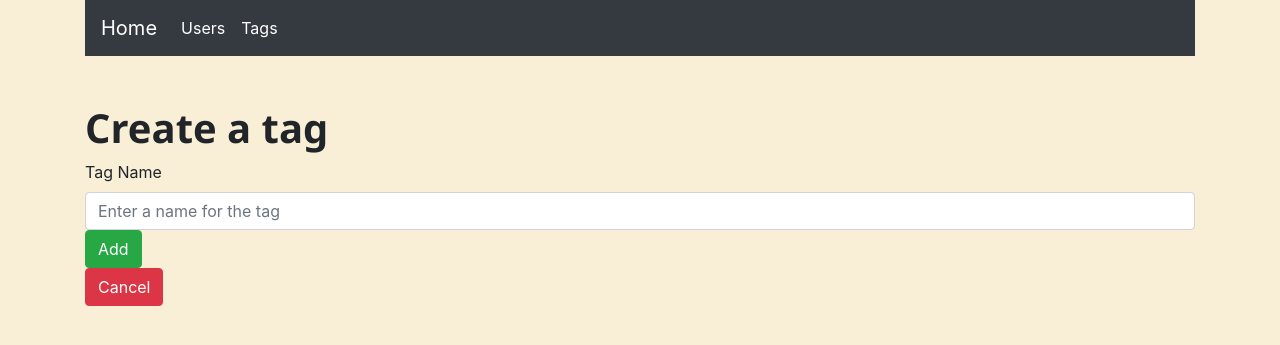
After one commit to nathanmass1/blogly, a Flask app: page /tags/new in a window 1280 px wide. The commit adds this page. Shown: the top 345 px of the page. Run offline with Flask 2, Linux system fonts and the light colour scheme; some libraries are stand-ins or nearby versions.

Commit message:
step three completed

```diff
--- a/app.py
+++ b/app.py
@@ -1,6 +1,6 @@
 """Blogly application."""
 from flask import Flask, request, render_template, redirect, flash, session
-from models import db, connect_db, User, Post
+from models import db, connect_db, User, Post, Tag, PostTag
 import datetime
 # from flask_debugtoolbar import DebugToolbarExtension
 
@@ -15,7 +15,6 @@ db.create_all()
 
 # debug = DebugToolbarExtension(app)
 app.config['DEBUG_TB_INTERCEPT_REDIRECTS'] = False
-
 
 @app.route("/")
 def home_page():
@@ -35,6 +34,7 @@ def user_page():
 
 @app.route("/users/new")
 def new_user_page():
+
 
     return render_template("add_user.html")
 
@@ -110,9 +110,10 @@ def delete_user(user_id):
 @app.route("/users/<user_id>/posts/new")
 def new_post(user_id):
 
+    tags = Tag.query.all()
     user = User.query.get(user_id)
 
-    return render_template("new_post.html", user=user)
+    return render_template("new_post.html", user=user, tags=tags)
 
 
 @app.route("/users/<user_id>/posts", methods=["POST"])
@@ -122,8 +123,18 @@ def submit_post(user_id):
     content = request.form["content"]
     time = datetime.datetime.now()
 
+    tags = request.form.getlist("tag_name")
+
+
     post = Post(title=title, content=content, created_at=time, user_id=user_id)
+
     db.session.add(post)
+    db.session.commit()
+
+
+    for tag in tags:
+        db.session.add(PostTag(post_id=post.id, tag_id=int(tag)))
+
     db.session.commit()
 
     return redirect(f"/users/{user_id}")
@@ -133,15 +144,18 @@ def submit_post(user_id):
 def post_page(post_id):
 
     post = Post.query.get(post_id)
+    assigments = post.assignments
 
-    return render_template("post_detail.html", post=post)
+
+    return render_template("post_detail.html", post=post, assigments=assigments)
 
 
 @app.route("/posts/<post_id>/edit")
 def edit_post(post_id):
 
     post = Post.query.get(post_id)
-    return render_template("post_edit.html", post=post)
+    tags = Tag.query.all()
+    return render_template("post_edit.html", post=post, tags=tags)
 
 @app.route("/posts/<post_id>/edit", methods=["POST"])
 def submit_edit(post_id):
@@ -170,3 +184,66 @@ def delete_post(post_id):
     db.session.commit()
 
     return redirect(f"/users/{user_id}")
+
+
+@app.route("/tags")
+def tag_list():
+
+    tags = Tag.query.all()
+
+    return render_template("tag_list.html", tags=tags)
+
+@app.route("/tags/<tag_id>")
+def tag_details(tag_id):
+
+    tags = Tag.query.get(tag_id)
+
+    return render_template("tag_details.html", tags=tags)
+
+@app.route("/tags/new")
+def new_tag():
+
+    return render_template("new_tag.html")
+
+@app.route("/tags", methods=["POST"])
+def create_tag():
+
+    name = request.form["tag_name"]
+
+    tags = Tag(name=name)
+
+    db.session.add(tags)
+    db.session.commit()
+
+    return redirect("/tags")
+
+@app.route("/tags/<tag_id>/edit")
+def edit_tag(tag_id):
+
+    tags = Tag.query.get(tag_id)
+
+    return render_template("edit_tag.html", tags=tags)
+
+@app.route("/tags/<tag_id>/edit", methods=["POST"])
+def submit_edit_tag(tag_id):
+
+    tags = Tag.query.get(tag_id)
+    name = request.form["tag_name"]
+
+    tags.name = name
+
+    db.session.add(tags)
+    db.session.commit()
+
+    return redirect("/tags")
+
+
+@app.route("/tags/<tag_id>/delete", methods=["POST"])
+def delete_tag(tag_id):
+
+    tags = Tag.query.get(tag_id)
+
+    db.session.delete(tags)
+    db.session.commit()
+
+    return redirect("/tags")
--- a/static/blogly.css
+++ b/static/blogly.css
@@ -5,5 +5,8 @@ body {
 h1 {
     font-family: 'Segoe UI', Tahoma, Geneva, Verdana, sans-serif;
     font-weight: bold;
+}
 
+h2 {
+    color: blue;
 }
--- a/templates/add_user.html
+++ b/templates/add_user.html
@@ -14,8 +14,8 @@
     </div>
     <br>
     <div>
-    <label for="last_name">Last Name</label>
-    <input type="text" class="form-control" id="last_name" placeholder="Enter last name" name="last_name">
+        <label for="last_name">Last Name</label>
+        <input type="text" class="form-control" id="last_name" placeholder="Enter last name" name="last_name">
     </div>
     <br>
     <div>
--- a/templates/base.html
+++ b/templates/base.html
@@ -22,8 +22,7 @@
             <div class="collapse navbar-collapse" id="navbarNavAltMarkup">
                 <div class="navbar-nav">
                     <a class="nav-item nav-link active" href="/users">Users <span class="sr-only">(current)</span></a>
-                    <!-- <a class="nav-item nav-link" href="/users/new">Add User</a> -->
-                    <!-- <a class="nav-item nav-link" href="/users/<id>">Profile</a> -->
+                    <a class="nav-item nav-link active" href="/tags">Tags <span class="sr-only">(current)</span></a>
                 </div>
             </div>
         </nav>
--- a/templates/edit_user.html
+++ b/templates/edit_user.html
@@ -17,9 +17,10 @@
     <label for="image_url">Image URL</label>
     <input type="url" class="form-control" id="image_url" placeholder="Enter image URL" name="image_url">
     </div>
+
     <button type="submit" class="btn btn-primary">Save</button>
 </form>
-<form class="form-inline" action="/users/{{id}}">
+<form class="form-inline" action="/users/{{user_id}}">
     <button type="submit" class="btn btn-danger">Cancel</button>
 </form>
 
--- a/templates/new_post.html
+++ b/templates/new_post.html
@@ -5,6 +5,7 @@
 {% block content %}
 
 <h2>Add Post for {{ user.get_full_name() }}</h2>
+
 
 
 <form action="/users/{{ user.id }}/posts" method="POST">
@@ -18,6 +19,11 @@
         <input type="text" class="form-control" id="content" placeholder="Enter content here" name="content">
     </div>
     <br>
+    {% for tag in tags %}
+    <div class="checkbox">
+        <label><input type="checkbox" name="tag_name" value="{{ tag.id }}"> {{ tag.name }}</label>
+    </div>
+    {% endfor %}
     <button type="submit" class="btn btn-primary">Add</button>
 </form>
 <form action="/users/{{ user.id }}">
--- /dev/null
+++ b/templates/new_tag.html
@@ -0,0 +1,22 @@
+{% extends 'base.html' %}
+
+{% block title %} New Tag {% endblock %}
+
+{% block content %}
+
+<br>
+<br>
+
+<h1> Create a tag</h1>
+<form action="/tags" method="POST">
+    <div>
+        <label for="tag_name">Tag Name</label>
+        <input type="text" class="form-control" id="tag_name" placeholder="Enter a name for the tag" name="tag_name">
+        <button type="submit" class="btn btn-success">Add</button>
+    </div>
+</form>
+<form action="/tags">
+<button type="submit" class="btn btn-danger">Cancel</button>
+</form>
+
+{% endblock %}
--- a/templates/post_edit.html
+++ b/templates/post_edit.html
@@ -16,6 +16,11 @@
         <label for="content">Content</label>
         <input type="text" class="form-control" id="content" placeholder="Enter content here" name="content" value="{{ post.content }}">
     </div>
+    {% for tag in tags %}
+    <div class="checkbox">
+        <label><input type="checkbox" name="tag_name" value="{{ tag.id }}"> {{ tag.name }}</label>
+    </div>
+    {% endfor %}
     <br>
     <button type="submit" class="btn btn-primary">Edit</button>
 </form>
```
Also changed, not shown: models.py (+48 -11 lines), templates/edit_tag.html (added, +22 -0 lines), templates/post_detail.html (+8 -0 lines), templates/tag_details.html (added, +25 -0 lines), templates/tag_list.html (added, +22 -0 lines).
